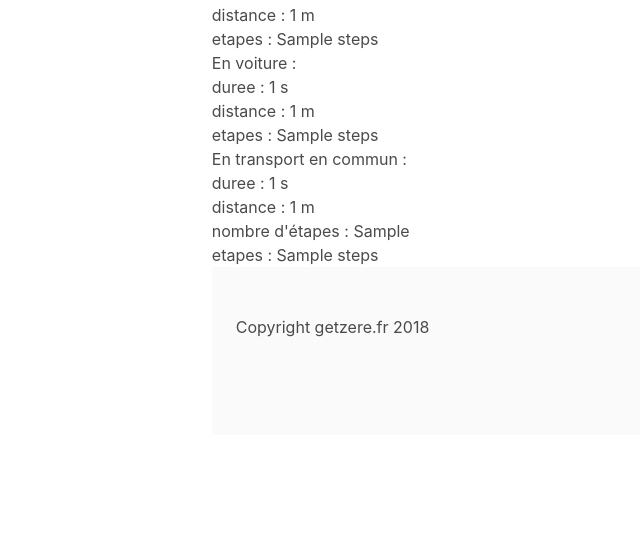
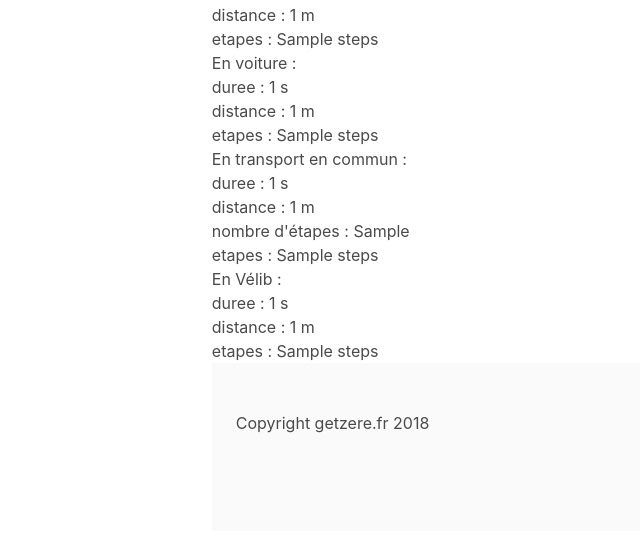
Before and after one commit to Erwandk/CommentYAller, a Flask app: template Flask/templates/trajet_getzere.html in a window 1280 px wide; the page is wider, and only the part inside the window is pictured. Shown: the part 561-1104 px from the top of that part, without its empty margins (49-689 px from the left). Before the commit the page ends 898 px from the top of that part, so only its background shows below. Run offline with Flask 2, Linux system fonts and the light colour scheme; the template is opened without the code that fills it: most values are stand-ins (such as "Sample title", 1, 10 or a date in 2020).

Commit message:
ajout trajet vélib

```diff
--- a/Flask/templates/trajet_getzere.html
+++ b/Flask/templates/trajet_getzere.html
@@ -59,6 +59,14 @@
                 <li>etapes : {{ trip.trip_transit.steps }}</li>
             </ul>
         </div>
+        <div id="velib">
+            <h3>En Vélib :</h3>
+            <ul>
+                <li>duree : {{ trip.trip_velib.total_duration }} s</li>
+                <li>distance : {{ trip.trip_velib.total_distance }} m</li>
+                <li>etapes : {{ trip.trip_velib.steps }}</li>
+            </ul>
+        </div>
     </div>
 
     <div class="column" id="carte">
```
